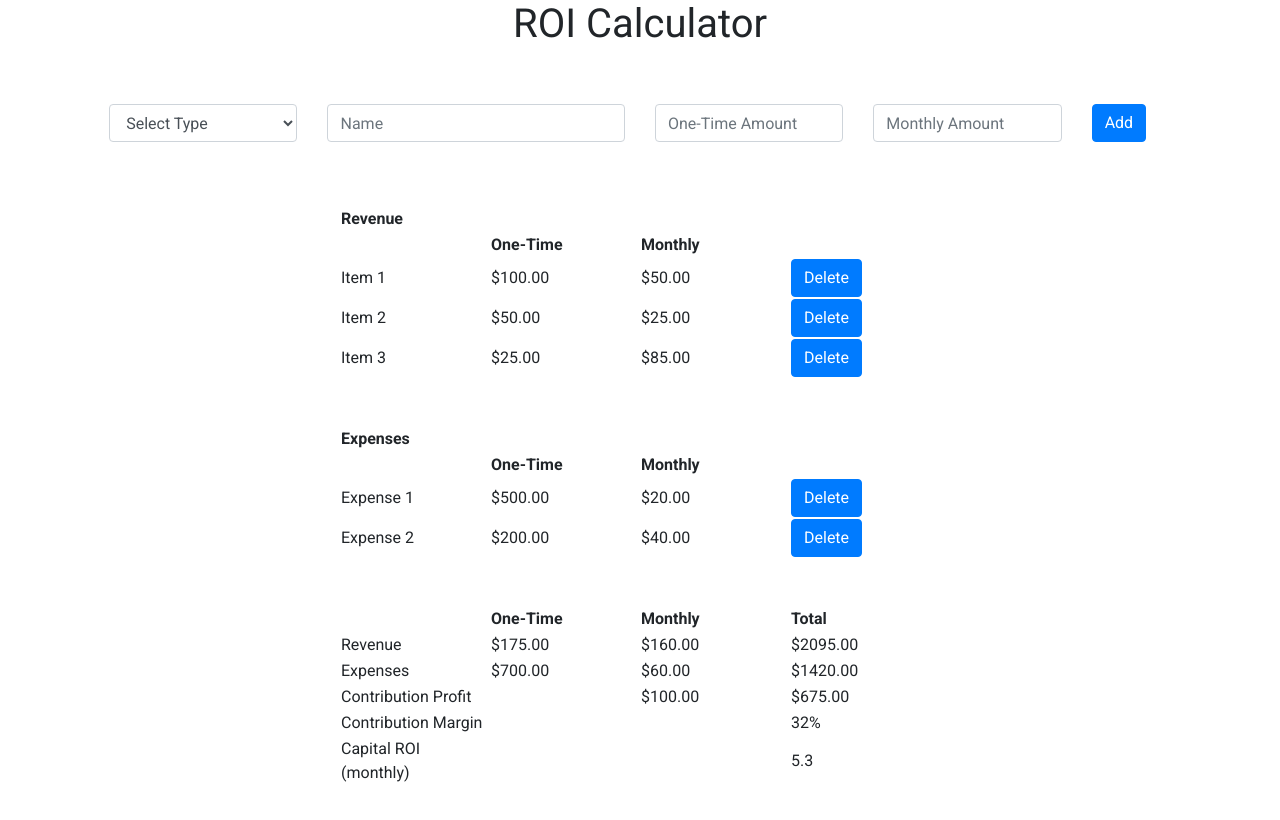
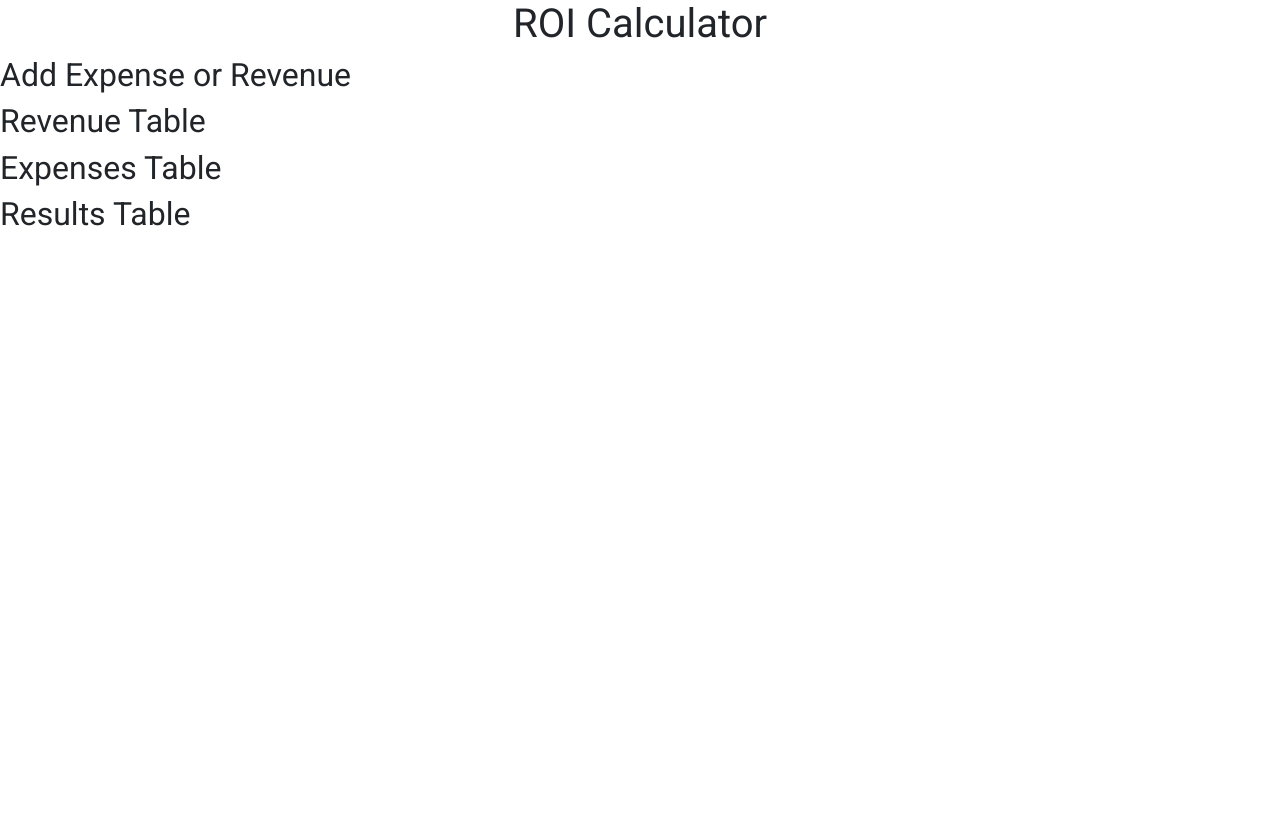
Before and after one commit to zayolab/developer-exercise, a React (Create React App) app: page / in a window 1280 px wide. Shown: the top 820 px of the page. Built offline with nearby package versions, Linux system fonts and the light colour scheme.

Commit message:
Setting up functional App.js to use React Hooks

```diff
--- a/src/App.js
+++ b/src/App.js
@@ -7,313 +7,335 @@ import {
  } from 'react-bootstrap'
 import './App.css';
 
-class App extends Component {
-  constructor() {
-    super()
-    // "seed" data initially
-    this.state = {
-      revenue: [
-      {
-        name: 'Item 1',
-        oneTime: 100,
-        monthly: 50
-      },
-      {
-        name: 'Item 2',
-        oneTime: 50,
-        monthly: 25
-      },
-      {
-        name: 'Item 3',
-        oneTime: 25,
-        monthly: 85
-      }],
-      expenses:[{
-        name: 'Expense 1',
-        oneTime: 500,
-        monthly: 20.00
-      },
-      {
-        name: 'Expense 2',
-        oneTime: 200,
-        monthly: 40
-      }],
-      oneTimeRevenue: 175,
-      oneTimeExpense: 700,
-      monthlyRevenue: 160,
-      monthlyExpense: 60,
-      newType: '',
-      newName: '',
-      newOneTime: '',
-      newMonthly: '',
-      error: false
-    }
 
-    this.handleDelete = this.handleDelete.bind(this)
-    this.handleAdd = this.handleAdd.bind(this)
-
-    // controlled form elements functions
-    this.handleTypeChange = this.handleTypeChange.bind(this)
-    this.handleNameChange = this.handleNameChange.bind(this)
-    this.handleOneTimeChange = this.handleOneTimeChange.bind(this)
-    this.handleMonthlyChange = this.handleMonthlyChange.bind(this)
-  }
-
-  // Delete expense or revenue from list
-  handleDelete(type, index) {
-    // listType will be 'expenses' or 'revenue' depending on item to delete
-    let listType = this.state[type]
-    // recalculate and set totals in state
-    if (type === 'expenses') {
-      this.setState({
-        oneTimeExpense: this.state.oneTimeExpense - this.state.expenses[index]['oneTime'],
-        monthlyExpense: this.state.monthlyExpense - this.state.expenses[index]['monthly'],
-      })
-    } else {
-      // for revenue
-      this.setState({
-        oneTimeRevenue: this.state.oneTimeRevenue - this.state.revenue[index]['oneTime'],
-        monthlyRevenue: this.state.monthlyRevenue - this.state.revenue[index]['monthly'],
-      })
-    }
-    // remove list item from state array
-    this.setState({
-      [listType]: listType.splice(index, 1),
-    })
-  }
-
-  // controlled form elements, watch for changes
-  handleTypeChange(e) {
-    this.setState({
-      newType: e.target.value
-    })
-  }
-  handleNameChange(e) {
-    this.setState({
-      newName: e.target.value
-    })
-  }
-
-  handleMonthlyChange(e) {
-    this.setState({
-      newMonthly: Number(e.target.value)
-    })
-  }
-  handleOneTimeChange(e) {
-    this.setState({
-      newOneTime: Number(e.target.value)
-    })
-  }
-
-  // add new expense or revenue
-  handleAdd(e) {
-    e.preventDefault()
-    // handle form errors, allows one-time and revenue amounts to be 0
-    if (!this.state.newType || !this.state.newName || (!this.state.newOneTime && this.state.newOneTime !== 0) || (!this.state.newMonthly && this.state.newMonthly !== 0)) {
-      this.setState({
-        error: true
-      })
-    }
-    // if there are no form errors, add accordingly
-    else {
-      // typeOfAmount will be either 'expenses' or 'revenue'
-      let typeOfAmount = this.state.newType
-      let monthly = typeOfAmount === 'expenses' ? 'monthlyExpense' : 'monthlyRevenue'
-      let oneTime = typeOfAmount === 'expenses' ? 'oneTimeExpense' : 'oneTimeRevenue'
-      // grab state array of revenues or expenses
-      let items = this.state[typeOfAmount]
-      items.push({
-        name: this.state.newName,
-        oneTime:this.state.newOneTime,
-        monthly: this.state.newMonthly
-      })
-      // set state with new totals and items array, clear errors displaying and form contents
-      this.setState({
-        error: false,
-        [typeOfAmount]: items,
-        [monthly]: this.state[monthly] + this.state.newMonthly,
-        [oneTime]: this.state[oneTime] + this.state.newOneTime,
-        //  Clear values in form
-        newName: '',
-        newMonthly: '',
-        newOneTime: '',
-        newType: ''
-      })
-    }
-  }
-
-  render() {
-    // create table rows from revenue state list
-    let revenueTableData = this.state.revenue.map((item, index) => {
-      return (
-        <tr key={"revenue" + index}>
-          <td>{item.name}</td>
-          <td>${item.oneTime.toFixed(2)}</td>
-          <td>${item.monthly.toFixed(2)}</td>
-          <td><Button onClick={() => this.handleDelete('revenue', index)}>Delete</Button></td>
-        </tr>
-      )
-    })
-    // create table rows from expenses state list
-    let expensesTableData = this.state.expenses.map((expense, index) => {
-      return (
-        <tr key={"expense" + index}>
-          <td>{expense.name}</td>
-          <td>${expense.oneTime.toFixed(2)}</td>
-          <td>${expense.monthly.toFixed(2)}</td>
-          <td><Button onClick={() => this.handleDelete('expenses', index)}>Delete</Button></td>
-        </tr>
-      )
-    })
-
-    // Calculations for totals
-    let totalRevenue = this.state.oneTimeRevenue + (this.state.monthlyRevenue * 12)
-    let totalExpense = this.state.oneTimeExpense + (this.state.monthlyExpense * 12)
-    let monthlyContributionProfit = this.state.monthlyRevenue - this.state.monthlyExpense
-    let totalContributionProfit = totalRevenue - totalExpense
-    // handle case where totalRevenue is 0 (to avoid -Infinity and NaN)
-    let contributionMargin = totalRevenue !== 0 ? (totalContributionProfit / totalRevenue * 100).toFixed(0) : 0
-    // handle case where totalExpense and totalRevenue are 0 (to avoid NaN)
-    let capitalROI = (totalExpense === 0 && totalRevenue === 0) ? 0 : ((this.state.oneTimeExpense - this.state.oneTimeRevenue) / monthlyContributionProfit).toFixed(1)
-
-    return (
-      <div>
-        <h1 className="text-center">ROI Calculator</h1>
-        {/* Add new expense or revenue form */}
-        <Form className="addExpenseOrRevenueForm" onSubmit={this.handleAdd}>
-          <Row className="input-field">
-            <Col sm={{ span: 2, offset: 1}} className="input-field">
-              <Form.Control
-                as="select"
-                onChange = {this.handleTypeChange}
-                value={this.state.newType ? this.state.newType : 'choose'}
-                >
-                <option value="choose" disabled={true}>Select Type</option>
-                <option value="revenue">Revenue</option>
-                <option value="expenses">Expense</option>
-              </Form.Control>
-            </Col>
-            <Col sm={3} className="input-field">
-              <Form.Control
-                type="text"
-                placeholder="Name"
-                onChange = {this.handleNameChange}
-                value={this.state.newName ? this.state.newName : ''}
-              />
-            </Col>
-            <Col sm={2} className="input-field">
-              <Form.Control
-                type="number"
-                placeholder="One-Time Amount"
-                onChange = {this.handleOneTimeChange}
-                step="0.01"
-                min="0"
-                value={(this.state.newOneTime || this.state.newOneTime === 0) ? this.state.newOneTime : ''}
-              />
-            </Col>
-            <Col sm={2} className="input-field">
-              <Form.Control
-                type="number"
-                placeholder="Monthly Amount"
-                onChange = {this.handleMonthlyChange}
-                step="0.01"
-                min="0"
-                value={(this.state.newMonthly || this.state.newMonthly === 0) ? this.state.newMonthly : ''}
-              />
-            </Col>
-            <Col sm={1} className="add-form-button">
-              <Button type="submit">
-                Add
-              </Button>
-            </Col>
-          </Row>
-        </Form>
-        {/* form errors */}
-        { this.state.error &&
-          <h4 className="error text-center">Please fill out all fields</h4>
-        }
-        <div className="roi-tables">
-          {/* Revenue Table */}
-          <table className="revenue-table">
-            <thead>
-              <tr>
-                <th>Revenue</th>
-              </tr>
-              <tr>
-                <th></th>
-                <th>One-Time</th>
-                <th>Monthly</th>
-                <th></th>
-              </tr>
-            </thead>
-            <tbody>
-              {revenueTableData}
-            </tbody>
-          </table>
-          {/* Expenses Table */}
-          <table className="expenses-table">
-            <thead>
-              <tr>
-                <th>Expenses</th>
-              </tr>
-              <tr>
-                <th></th>
-                <th>One-Time</th>
-                <th>Monthly</th>
-                <th></th>
-              </tr>
-            </thead>
-            <tbody>
-              {expensesTableData}
-            </tbody>
-          </table>
-          {/* Totals Table */}
-          <table className="totals-table">
-            <thead>
-              <tr>
-                <th></th>
-                <th>One-Time</th>
-                <th>Monthly</th>
-                <th>Total</th>
-              </tr>
-            </thead>
-            <tbody>
-              <tr>
-                <td>Revenue</td>
-                <td>${(this.state.oneTimeRevenue).toFixed(2)}</td>
-                <td>${(this.state.monthlyRevenue).toFixed(2)}</td>
-                <td>${totalRevenue.toFixed(2)}</td>
-              </tr>
-              <tr>
-                <td>Expenses</td>
-                <td>${(this.state.oneTimeExpense).toFixed(2)}</td>
-                <td>${(this.state.monthlyExpense).toFixed(2)}</td>
-                <td>${totalExpense.toFixed(2)}</td>
-              </tr>
-              <tr>
-                <td>Contribution Profit</td>
-                <td></td>
-                <td>${ monthlyContributionProfit.toFixed(2)}</td>
-                <td>${ totalContributionProfit.toFixed(2)}</td>
-              </tr>
-              <tr>
-                <td>Contribution Margin</td>
-                <td></td>
-                <td></td>
-                <td>{contributionMargin}%</td>
-              </tr>
-              <tr>
-                <td>Capital ROI (monthly)</td>
-                <td></td>
-                <td></td>
-                <td>{capitalROI}</td>
-              </tr>
-            </tbody>
-          </table>
+const App = () => {
+  return (
+    <div>
+      <h1 className="text text-center">ROI Calculator</h1>
+      <div className="flex-row">
+        <div className="flex-large">
+          <h2>Add Expense or Revenue</h2>
+        </div>
+        <div className="flex-large">
+          <h2>Revenue Table</h2>
+        </div>
+        <div className="flex-large">
+          <h2>Expenses Table</h2>
+        </div>
+        <div className="flex-large">
+          <h2>Results Table</h2>
         </div>
       </div>
-    );
-  }
+    </div>
+  )
 }
-
+// class App extends Component {
+//   constructor() {
+//     super()
+//     // "seed" data initially
+//     this.state = {
+//       revenue: [
+//       {
+//         name: 'Item 1',
+//         oneTime: 100,
+//         monthly: 50
+//       },
+//       {
+//         name: 'Item 2',
+//         oneTime: 50,
+//         monthly: 25
+//       },
+//       {
+//         name: 'Item 3',
+//         oneTime: 25,
+//         monthly: 85
+//       }],
+//       expenses:[{
+//         name: 'Expense 1',
+//         oneTime: 500,
+//         monthly: 20.00
+//       },
+//       {
+//         name: 'Expense 2',
+//         oneTime: 200,
+//         monthly: 40
+//       }],
+//       oneTimeRevenue: 175,
+//       oneTimeExpense: 700,
+//       monthlyRevenue: 160,
+//       monthlyExpense: 60,
+//       newType: '',
+//       newName: '',
+//       newOneTime: '',
+//       newMonthly: '',
+//       error: false
+//     }
+//
+//     this.handleDelete = this.handleDelete.bind(this)
+//     this.handleAdd = this.handleAdd.bind(this)
+//
+//     // controlled form elements functions
+//     this.handleTypeChange = this.handleTypeChange.bind(this)
+//     this.handleNameChange = this.handleNameChange.bind(this)
+//     this.handleOneTimeChange = this.handleOneTimeChange.bind(this)
+//     this.handleMonthlyChange = this.handleMonthlyChange.bind(this)
+//   }
+//
+//   // Delete expense or revenue from list
+//   handleDelete(type, index) {
+//     // listType will be 'expenses' or 'revenue' depending on item to delete
+//     let listType = this.state[type]
+//     // recalculate and set totals in state
+//     if (type === 'expenses') {
+//       this.setState({
+//         oneTimeExpense: this.state.oneTimeExpense - this.state.expenses[index]['oneTime'],
+//         monthlyExpense: this.state.monthlyExpense - this.state.expenses[index]['monthly'],
+//       })
+//     } else {
+//       // for revenue
+//       this.setState({
+//         oneTimeRevenue: this.state.oneTimeRevenue - this.state.revenue[index]['oneTime'],
+//         monthlyRevenue: this.state.monthlyRevenue - this.state.revenue[index]['monthly'],
+//       })
+//     }
+//     // remove list item from state array
+//     this.setState({
+//       [listType]: listType.splice(index, 1),
+//     })
+//   }
+//
+//   // controlled form elements, watch for changes
+//   handleTypeChange(e) {
+//     this.setState({
+//       newType: e.target.value
+//     })
+//   }
+//   handleNameChange(e) {
+//     this.setState({
+//       newName: e.target.value
+//     })
+//   }
+//
+//   handleMonthlyChange(e) {
+//     this.setState({
+//       newMonthly: Number(e.target.value)
+//     })
+//   }
+//   handleOneTimeChange(e) {
+//     this.setState({
+//       newOneTime: Number(e.target.value)
+//     })
+//   }
+//
+//   // add new expense or revenue
+//   handleAdd(e) {
+//     e.preventDefault()
+//     // handle form errors, allows one-time and revenue amounts to be 0
+//     if (!this.state.newType || !this.state.newName || (!this.state.newOneTime && this.state.newOneTime !== 0) || (!this.state.newMonthly && this.state.newMonthly !== 0)) {
+//       this.setState({
+//         error: true
+//       })
+//     }
+//     // if there are no form errors, add accordingly
+//     else {
+//       // typeOfAmount will be either 'expenses' or 'revenue'
+//       let typeOfAmount = this.state.newType
+//       let monthly = typeOfAmount === 'expenses' ? 'monthlyExpense' : 'monthlyRevenue'
+//       let oneTime = typeOfAmount === 'expenses' ? 'oneTimeExpense' : 'oneTimeRevenue'
+//       // grab state array of revenues or expenses
+//       let items = this.state[typeOfAmount]
+//       items.push({
+//         name: this.state.newName,
+//         oneTime:this.state.newOneTime,
+//         monthly: this.state.newMonthly
+//       })
+//       // set state with new totals and items array, clear errors displaying and form contents
+//       this.setState({
+//         error: false,
+//         [typeOfAmount]: items,
+//         [monthly]: this.state[monthly] + this.state.newMonthly,
+//         [oneTime]: this.state[oneTime] + this.state.newOneTime,
+//         //  Clear values in form
+//         newName: '',
+//         newMonthly: '',
+//         newOneTime: '',
+//         newType: ''
+//       })
+//     }
+//   }
+//
+//   render() {
+//     // create table rows from revenue state list
+//     let revenueTableData = this.state.revenue.map((item, index) => {
+//       return (
+//         <tr key={"revenue" + index}>
+//           <td>{item.name}</td>
+//           <td>${item.oneTime.toFixed(2)}</td>
+//           <td>${item.monthly.toFixed(2)}</td>
+//           <td><Button onClick={() => this.handleDelete('revenue', index)}>Delete</Button></td>
+//         </tr>
+//       )
+//     })
+//     // create table rows from expenses state list
+//     let expensesTableData = this.state.expenses.map((expense, index) => {
+//       return (
+//         <tr key={"expense" + index}>
+//           <td>{expense.name}</td>
+//           <td>${expense.oneTime.toFixed(2)}</td>
+//           <td>${expense.monthly.toFixed(2)}</td>
+//           <td><Button onClick={() => this.handleDelete('expenses', index)}>Delete</Button></td>
+//         </tr>
+//       )
+//     })
+//
+//     // Calculations for totals
+//     let totalRevenue = this.state.oneTimeRevenue + (this.state.monthlyRevenue * 12)
+//     let totalExpense = this.state.oneTimeExpense + (this.state.monthlyExpense * 12)
+//     let monthlyContributionProfit = this.state.monthlyRevenue - this.state.monthlyExpense
+//     let totalContributionProfit = totalRevenue - totalExpense
+//     // handle case where totalRevenue is 0 (to avoid -Infinity and NaN)
+//     let contributionMargin = totalRevenue !== 0 ? (totalContributionProfit / totalRevenue * 100).toFixed(0) : 0
+//     // handle case where totalExpense and totalRevenue are 0 (to avoid NaN)
+//     let capitalROI = (totalExpense === 0 && totalRevenue === 0) ? 0 : ((this.state.oneTimeExpense - this.state.oneTimeRevenue) / monthlyContributionProfit).toFixed(1)
+//
+//     return (
+//       <div>
+//         <h1 className="text-center">ROI Calculator</h1>
+//         {/* Add new expense or revenue form */}
+//         <Form className="addExpenseOrRevenueForm" onSubmit={this.handleAdd}>
+//           <Row className="input-field">
+//             <Col sm={{ span: 2, offset: 1}} className="input-field">
+//               <Form.Control
+//                 as="select"
+//                 onChange = {this.handleTypeChange}
+//                 value={this.state.newType ? this.state.newType : 'choose'}
+//                 >
+//                 <option value="choose" disabled={true}>Select Type</option>
+//                 <option value="revenue">Revenue</option>
+//                 <option value="expenses">Expense</option>
+//               </Form.Control>
+//             </Col>
+//             <Col sm={3} className="input-field">
+//               <Form.Control
+//                 type="text"
+//                 placeholder="Name"
+//                 onChange = {this.handleNameChange}
+//                 value={this.state.newName ? this.state.newName : ''}
+//               />
+//             </Col>
+//             <Col sm={2} className="input-field">
+//               <Form.Control
+//                 type="number"
+//                 placeholder="One-Time Amount"
+//                 onChange = {this.handleOneTimeChange}
+//                 step="0.01"
+//                 min="0"
+//                 value={(this.state.newOneTime || this.state.newOneTime === 0) ? this.state.newOneTime : ''}
+//               />
+//             </Col>
+//             <Col sm={2} className="input-field">
+//               <Form.Control
+//                 type="number"
+//                 placeholder="Monthly Amount"
+//                 onChange = {this.handleMonthlyChange}
+//                 step="0.01"
+//                 min="0"
+//                 value={(this.state.newMonthly || this.state.newMonthly === 0) ? this.state.newMonthly : ''}
+//               />
+//             </Col>
+//             <Col sm={1} className="add-form-button">
+//               <Button type="submit">
+//                 Add
+//               </Button>
+//             </Col>
+//           </Row>
+//         </Form>
+//         {/* form errors */}
+//         { this.state.error &&
+//           <h4 className="error text-center">Please fill out all fields</h4>
+//         }
+//         <div className="roi-tables">
+//           {/* Revenue Table */}
+//           <table className="revenue-table">
+//             <thead>
+//               <tr>
+//                 <th>Revenue</th>
+//               </tr>
+//               <tr>
+//                 <th></th>
+//                 <th>One-Time</th>
+//                 <th>Monthly</th>
+//                 <th></th>
+//               </tr>
+//             </thead>
+//             <tbody>
+//               {revenueTableData}
+//             </tbody>
+//           </table>
+//           {/* Expenses Table */}
+//           <table className="expenses-table">
+//             <thead>
+//               <tr>
+//                 <th>Expenses</th>
+//               </tr>
+//               <tr>
+//                 <th></th>
+//                 <th>One-Time</th>
+//                 <th>Monthly</th>
+//                 <th></th>
+//               </tr>
+//             </thead>
+//             <tbody>
+//               {expensesTableData}
+//             </tbody>
+//           </table>
+//           {/* Totals Table */}
+//           <table className="totals-table">
+//             <thead>
+//               <tr>
+//                 <th></th>
+//                 <th>One-Time</th>
+//                 <th>Monthly</th>
+//                 <th>Total</th>
+//               </tr>
+//             </thead>
+//             <tbody>
+//               <tr>
+//                 <td>Revenue</td>
+//                 <td>${(this.state.oneTimeRevenue).toFixed(2)}</td>
+//                 <td>${(this.state.monthlyRevenue).toFixed(2)}</td>
+//                 <td>${totalRevenue.toFixed(2)}</td>
+//               </tr>
+//               <tr>
+//                 <td>Expenses</td>
+//                 <td>${(this.state.oneTimeExpense).toFixed(2)}</td>
+//                 <td>${(this.state.monthlyExpense).toFixed(2)}</td>
+//                 <td>${totalExpense.toFixed(2)}</td>
+//               </tr>
+//               <tr>
+//                 <td>Contribution Profit</td>
+//                 <td></td>
+//                 <td>${ monthlyContributionProfit.toFixed(2)}</td>
+//                 <td>${ totalContributionProfit.toFixed(2)}</td>
+//               </tr>
+//               <tr>
+//                 <td>Contribution Margin</td>
+//                 <td></td>
+//                 <td></td>
+//                 <td>{contributionMargin}%</td>
+//               </tr>
+//               <tr>
+//                 <td>Capital ROI (monthly)</td>
+//                 <td></td>
+//                 <td></td>
+//                 <td>{capitalROI}</td>
+//               </tr>
+//             </tbody>
+//           </table>
+//         </div>
+//       </div>
+//     );
+//   }
+// }
+//
 export default App;
```
